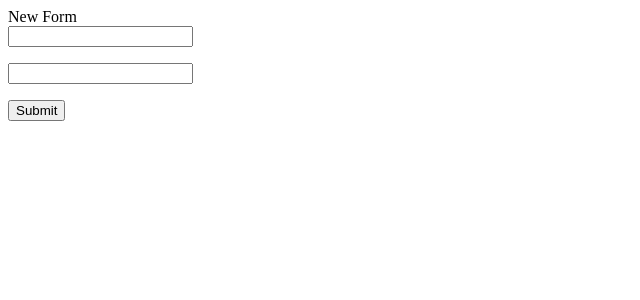
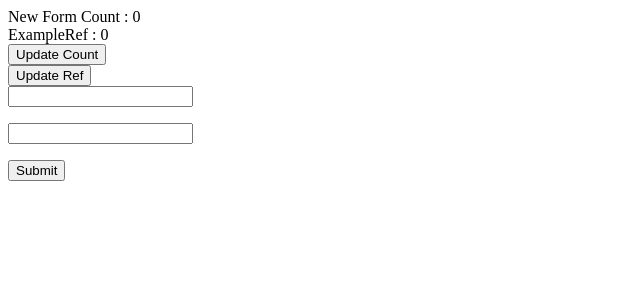
Before and after one commit to reemadhanwaniii/form_validations, a React (Vite) app: page / in a window 1280 px wide. Shown: the top 300 px of the page, without its empty margins (0-640 px from the left). Built offline with nearby package versions, Linux system fonts and the light colour scheme.

Commit message:
Example and diff between state and ref variable

```diff
--- a/src/Components/Form/Form.jsx
+++ b/src/Components/Form/Form.jsx
@@ -5,11 +5,13 @@ import validateEmail from '../../Helper/emailValidator';
 
 function Form() {
 
-const exampleRef = useRef("abc");
+const exampleRef = useRef(0);
+
+const [count,setCount] = useState(0);
 
 useEffect(()=>{
     console.log(exampleRef);
-},[]);
+},[count]);
 
 const [formValues,setFormValues] = useState({
     email : "",
@@ -40,6 +42,14 @@ const handleValidateEmail = () => {
 return(
     <div>
         New Form
+
+        Count : {count}
+        <br/>
+        ExampleRef : {exampleRef.current}
+        <br/>
+        <button onClick={() => setCount(count+1)}>Update Count</button>
+        <br/>
+        <button onClick={() => exampleRef.current++}>Update Ref</button>
         <form onSubmit={handleFormSubmit}>
             <div className="wrapper email-wrapper">
                 <input
```
